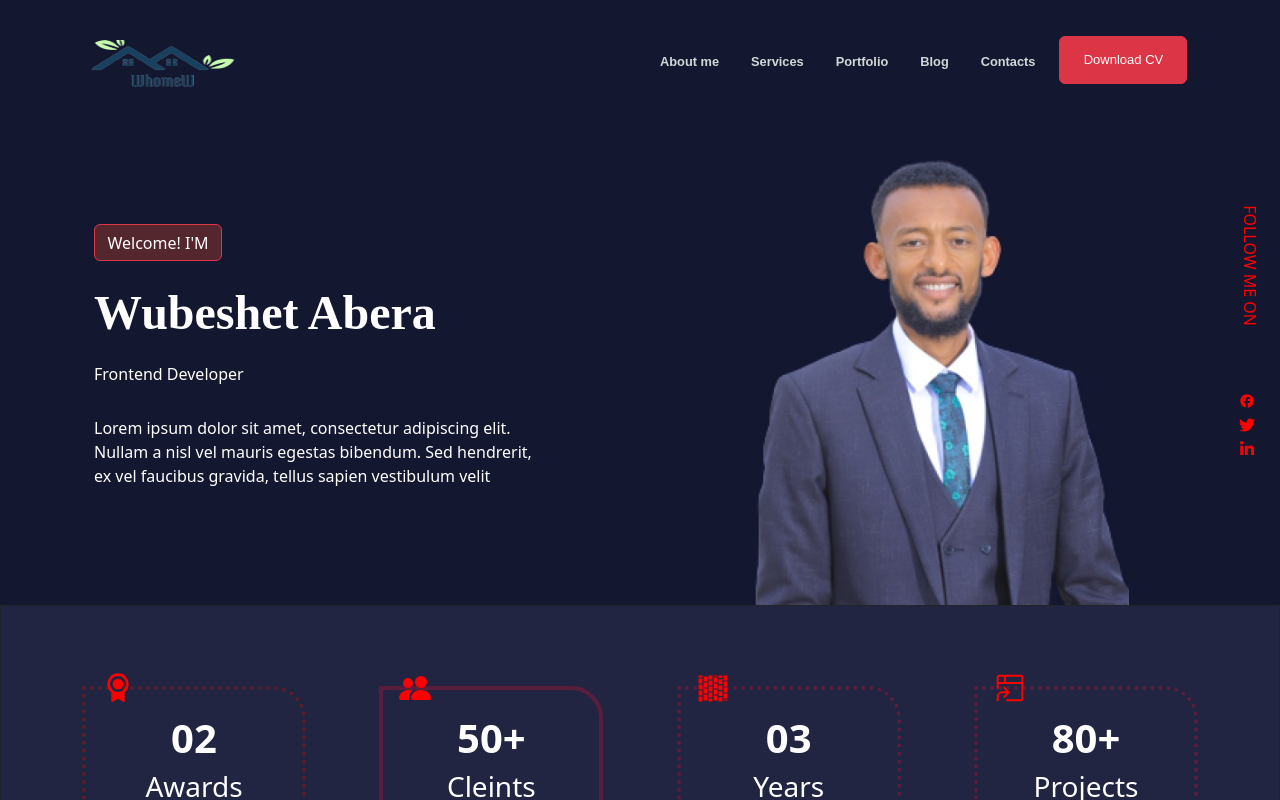
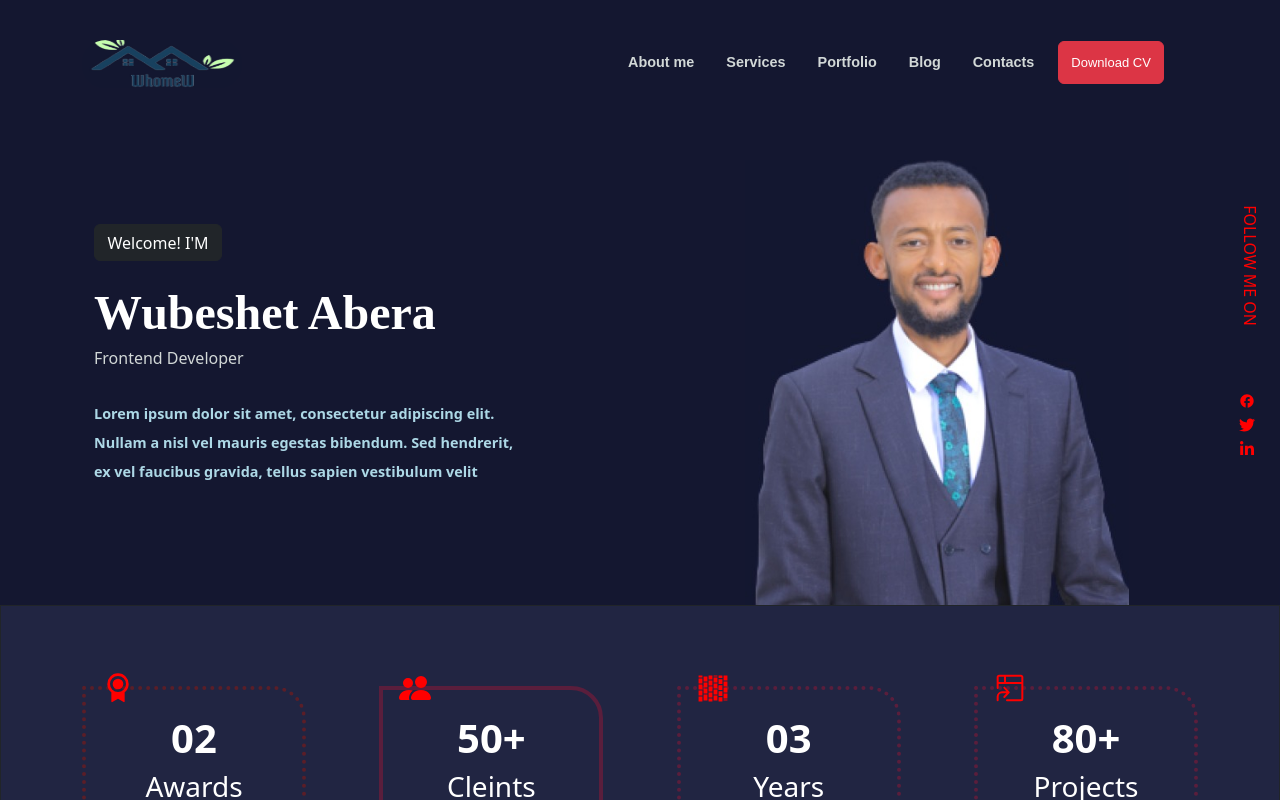
Before and after one commit to wubeabera123/my_portfolio, a React (Create React App) app: page / in a window 1280 px wide. Shown: the top 800 px of the page. Built offline with nearby package versions, Linux system fonts and the light colour scheme.

Commit message:
font size

```diff
--- a/src/Landing.js
+++ b/src/Landing.js
@@ -3,13 +3,13 @@ import React from "react";
 import logo from "./Image/logo.jpg";
 import person from "./Image/person.jpg";
 import { useState } from "react";
-import {MdFacebook} from "react-icons/md";
+import {MdBorderColor, MdFacebook} from "react-icons/md";
 import {FaTwitter} from "react-icons/fa";
 import {FaLinkedinIn} from "react-icons/fa";
 
 function Landing(){
     return(
-  <div>
+  <div style={{maxWidth: "100%"}}>
     <nav className="container navbar navbar-expand flex flex-nowrap">
         <div className="container mx-auto">
            <img src={logo} style={{
@@ -36,22 +36,20 @@ function Landing(){
                 <a className="nav-link" href="#">Contacts</a>
               </li>
               <li className="nav-item">
-                <button className="btn btn-danger" style={{height: "3rem",width: "8rem",fontSize: "small",marginTop: "-0.5rem"}}>Download CV</button>
+                <button className="btn btn-danger" style={{height: "2.7rem",width: "6.6rem",fontSize: "small",marginTop: "-0.2rem"}}>Download CV</button>
               </li>
            </ul>
         </div>
     </nav>
    <div className="container" style={{display: "flex"}}>
     <div className="container " style={{marginTop:"8rem"}}>
-       <button className="btn btn-danger" style={{
+       <button className="btn btn-dark " style={{
         width: "8rem",
         height: "2.3rem",
-        backgroundColor: "#54272f",
-
        }}>Welcome! I'M</button>
        <p style={{color: "white",fontFamily: "serif",marginTop:"1rem",fontSize:"3rem",fontWeight: "bold"}}>Wubeshet Abera</p>
-       <h6 style={{color: "white"}}>Frontend Developer</h6>
-       <p style={{color: "white", marginTop: "2rem"}}>Lorem ipsum dolor sit amet, consectetur adipiscing elit.<br/> Nullam a nisl vel mauris egestas bibendum. Sed hendrerit,<br/> ex vel faucibus gravida, tellus sapien vestibulum velit</p>
+       <h6 style={{color: "#d2d8d7",marginTop: "-1rem"}}>Frontend Developer</h6>
+       <p style={{color: "lightblue", marginTop: "2rem",fontSize: "0.9rem",fontWeight: "bold",lineHeight: "1.8rem"}}>Lorem ipsum dolor sit amet, consectetur adipiscing elit.<br/> Nullam a nisl vel mauris egestas bibendum. Sed hendrerit,<br/> ex vel faucibus gravida, tellus sapien vestibulum velit</p>
     </div>
     <div style={{display: "flex"}}>
     <div className="container" style={{marginRight: "3rem"}}>
--- a/src/index.css
+++ b/src/index.css
@@ -1,11 +1,13 @@
 body {
   margin: 0;
   background-color: #141730;
+
 }
 nav ul{
   list-style: none;
   margin: 0;
   padding: 0;
+  margin-left: -2rem;
 }
 nav li{
   display: inline-block;
@@ -17,7 +19,7 @@ nav li:last-child {
 .nav-link{
   color: #d2d8d7;
   font-weight: bold;
-  font-size: 0.8rem;
+  font-size: 0.9rem;
 }
 .navbar{
   margin-top: 2rem;
```
